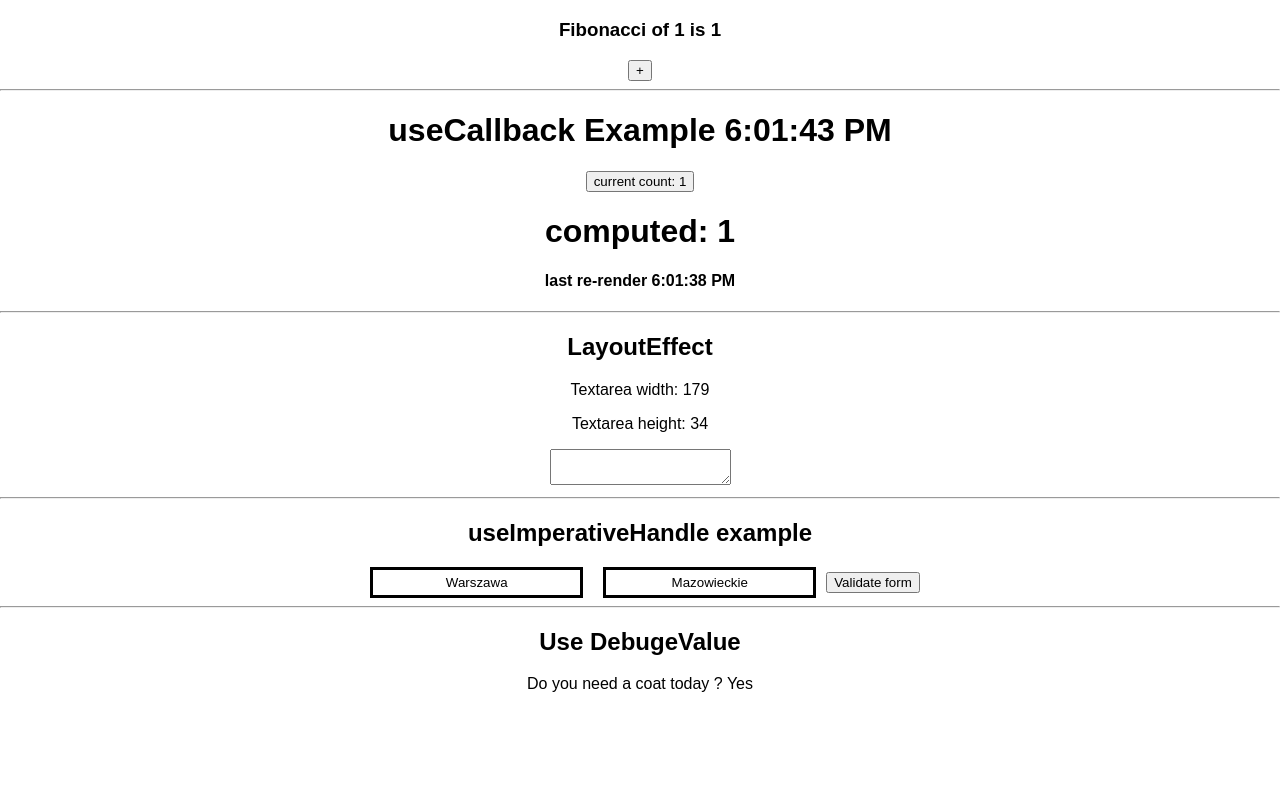
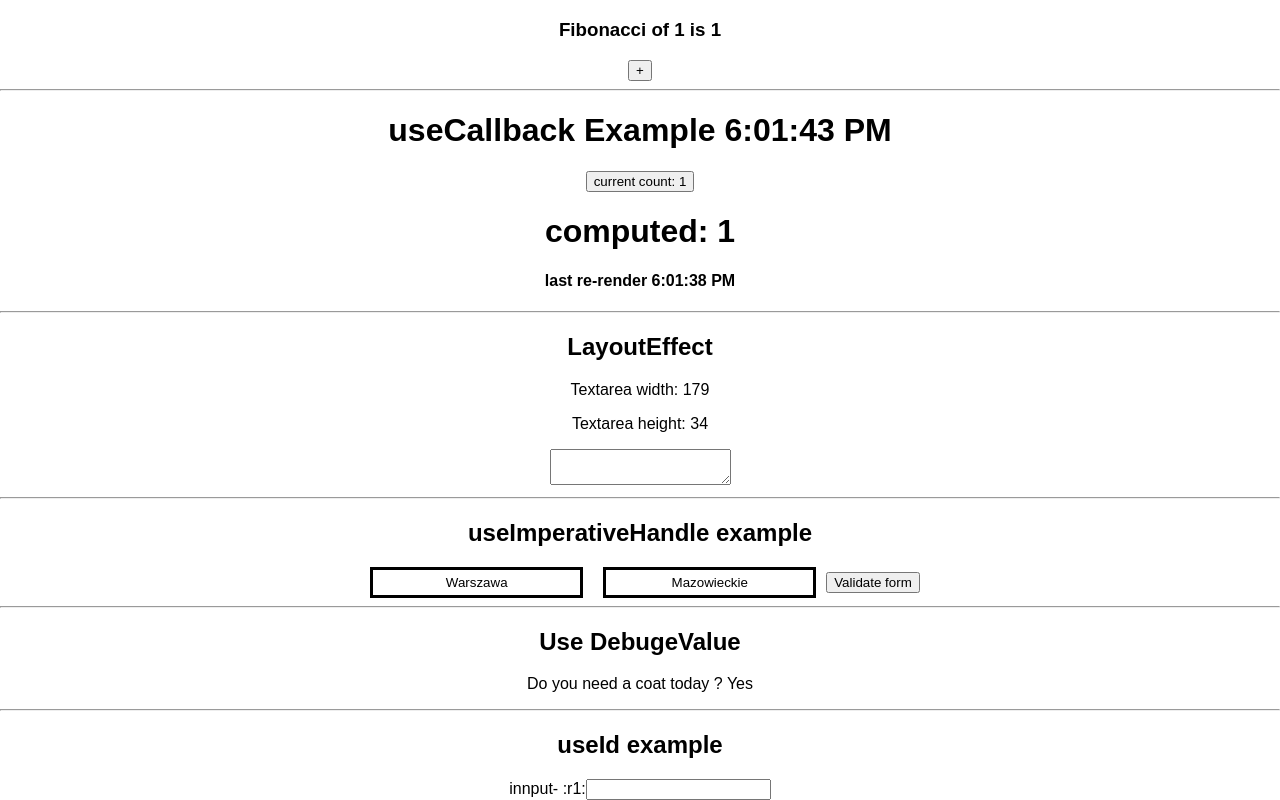
Before and after one commit to Monijo/hooks, a React (Create React App) app: page / in a window 1280 px wide. Shown: the part 698-1498 px from the top of the page. Before the commit the page ends 1407 px from the top, so only its background shows below. Built offline with nearby package versions, Linux system fonts and the light colour scheme.

Commit message:
useId example

```diff
--- a/src/App.js
+++ b/src/App.js
@@ -10,6 +10,7 @@
 import LayoutEffect from "./LayoutEffect";
 import ImperativeHandle from "./ImperativeHandle";
 import DebugValue from "./DebugValue";
+import Id from "./Id";
 
 function App() {
   return (
@@ -33,6 +34,8 @@
         <ImperativeHandle/>
         <hr/>
         <DebugValue/>
+        <hr/>
+        <Id/>
     </div>
   );
 }
--- /dev/null
+++ b/src/Id.jsx
@@ -0,0 +1,14 @@
+import React, {useId} from 'react';
+
+function Id(props) {
+    const id = useId()
+    return (
+        <div><h2>useId example</h2>
+
+        <label htmlFor={id}>innput- {id}</label>
+            <input type="text" id={id}/>
+        </div>
+    );
+}
+
+export default Id;
```
